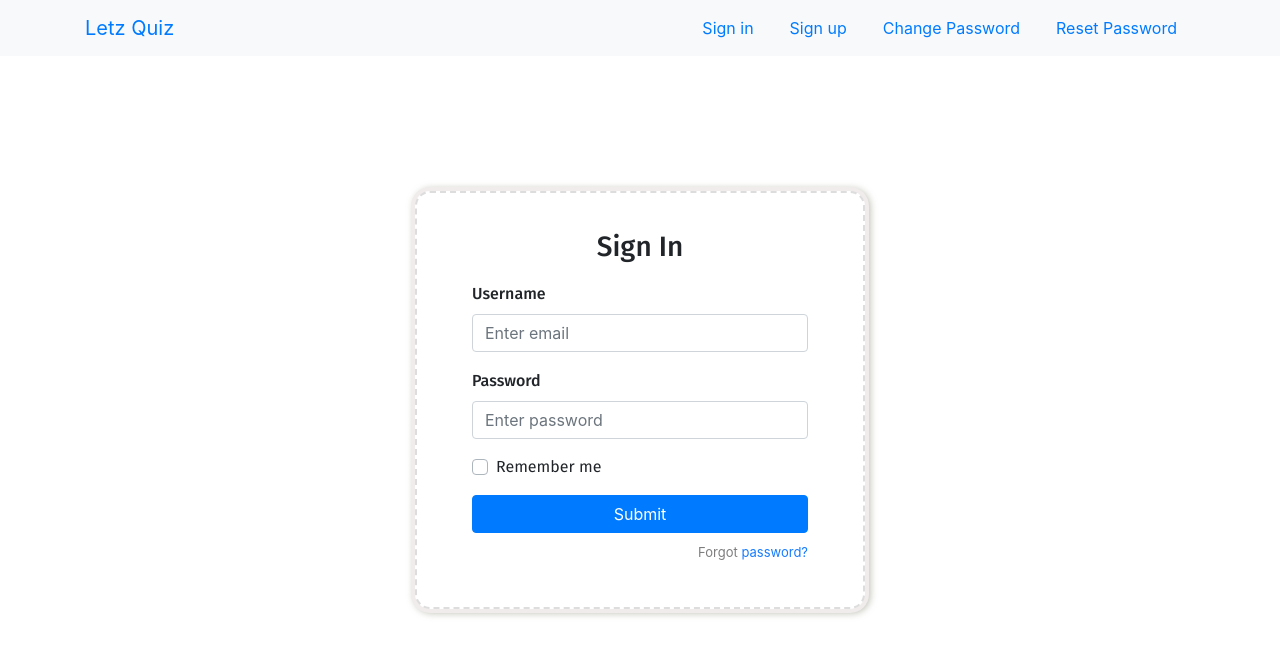
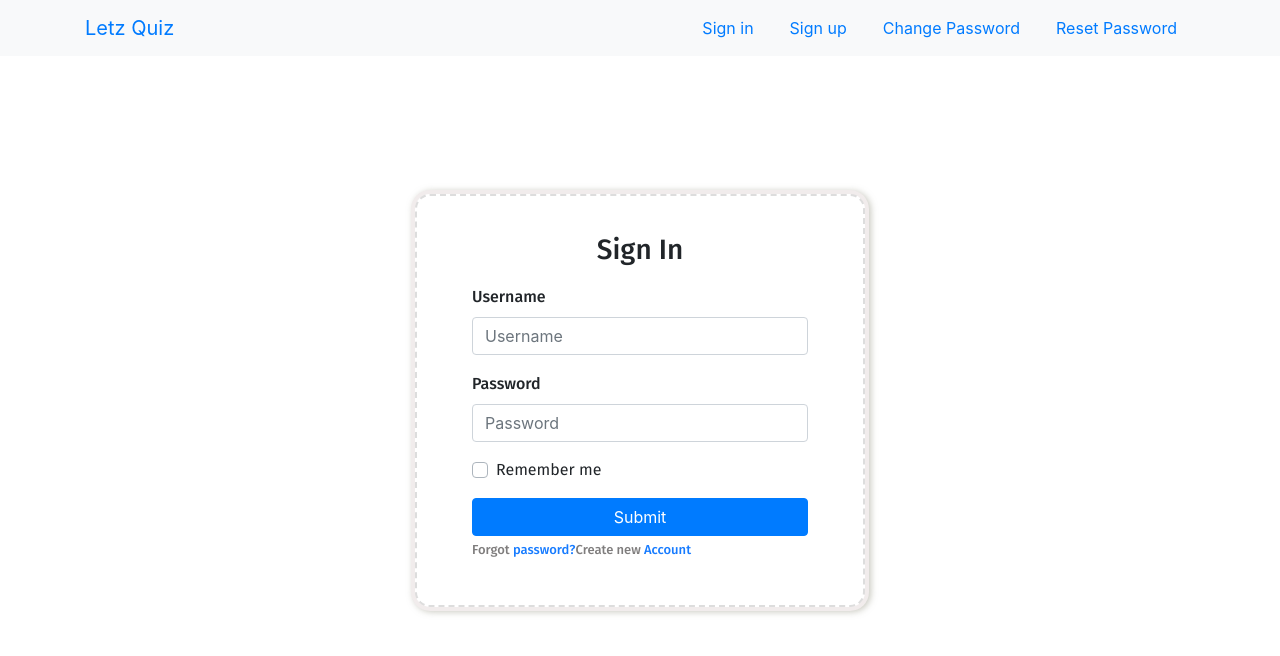
Before and after one commit to iamaswathi/Quiz, a React (Create React App) app in the folder quiz/: page /sign-in in a window 1280 px wide. Shown: the top 656 px of the page. Built offline with nearby package versions, Linux system fonts and the light colour scheme.

Commit message:
made signin post call

```diff
--- a/quiz/src/components/change-password.component.js
+++ b/quiz/src/components/change-password.component.js
@@ -96,6 +96,7 @@ export default class ChangePassword extends Component {
             <div className="auth-wrapper">
                 <div className="auth-inner">
                     <form onSubmit={this.handleSubmit} onChange={(e) => {this.handleChange(e)}}>
+                        <h3>Change Password</h3>
                         <div className="form-group">
                             <input type={this.state.type} className="form-control"
                                 placeholder="Current password" autoComplete="on" id="currentPassword" name="currentPassword" />
--- a/quiz/src/components/reset-password.component.js
+++ b/quiz/src/components/reset-password.component.js
@@ -5,8 +5,10 @@ export default class ResetPassword extends Component {
         return (
             <div className="auth-wrapper">
                 <div className="auth-inner">
-                    <h6>A reset password link will be sent to your registered email id</h6>
                     <form>
+                        <h3>Reset Password</h3>
+
+                        <h6>A reset password link will be sent to your registered email id</h6>
                         <div className="input-group mb-3">
                             <div className="input-group-prepend">
                             <span className="input-group-text"><i className="fa fa-envelope"></i></span>
--- a/quiz/src/components/signin.component.js
+++ b/quiz/src/components/signin.component.js
@@ -1,6 +1,10 @@
 import React, { Component } from "react";
 import { BrowserRouter as Switch, Route } from "react-router-dom";
+// import { Redirect } from 'react-router'
 import ResetPassword from "./reset-password.component";
+import SignUp from "./signup.component";
+// import AddNewQuestion from "./add-question.component";
+import { API_URL } from "./../shared/constants";
 
 export default class SignIn extends Component {
     constructor(props){
@@ -19,31 +23,32 @@ export default class SignIn extends Component {
             theData[key] = value;
         }
         console.log("submitted", theData);
-        this.callAPI();
+        this.callAPI(theData);
     }
 
-    callAPI() {
-        const requestOptions = {
-            method: 'POST',
-            headers: { 'Content-Type': 'application/json',
-            'Access-Control-Allow-Origin': '*' },
-            body: {
-                username: 'admin',
-                password: 'admin'
+    callAPI(theData) {
+        fetch(API_URL + '/login', {
+            method: 'post',
+            mode: 'cors',
+            headers: {
+                'Accept': 'application/json, text/plain, */*',
+                'Content-Type': 'application/json',
+                'Access-Control-Allow-Origin': '*'
+            },
+            body: JSON.stringify({
+                username: theData.username,
+                password: theData.password})
+        })
+        .then(response => response.json())
+        .then(result => {
+            console.log(result);
+            if(result.user.userType === 'admin') {
+
             }
-        };
-        // fetch('https://jsonplaceholder.typicode.com/posts', requestOptions)
-        //     .then(response => response.json())
-        //     .then(data => this.setState({ postId: data.id }));
-        fetch("https://8f462d07-eef9-44bf-8290-2b2d9a3dd6f5.mock.pstmn.io/login", requestOptions)
-        .then(response => response.json())
-        .then(result => console.log(result))
+        })
         .catch(error => console.log('error', error));
-        //   .then(qList => {
-        //     this.setState({ questionsList: qList.questions });
-        //     console.log(this.state);
-        // });
     }
+
     render() {
         return (
            <div className="auth-wrapper">
@@ -52,32 +57,36 @@ export default class SignIn extends Component {
                         <h3>Sign In</h3>
 
                         <div className="form-group">
-                        <label>Username</label>
-                        <input type="text" className="form-control" placeholder="Enter email" />
+                            <label htmlFor="username">Username</label>
+                            <input type="text" className="form-control" name="username" placeholder="Username" />
                         </div>
 
                         <div className="form-group">
-                        <label>Password</label>
-                        <input type="password" className="form-control" placeholder="Enter password"
+                            <label htmlFor="password">Password</label>
+                            <input type="password" className="form-control" name="password" placeholder="Password"
                             autoComplete="on" />
                         </div>
 
                         <div className="form-group">
                             <div className="custom-control custom-checkbox">
-                            <input type="checkbox" className="custom-control-input" id="customCheck1" />
-                            <label className="custom-control-label" htmlFor="customCheck1">Remember me</label>
+                                <input type="checkbox" className="custom-control-input" name="rememberMe" />
+                                <label className="custom-control-label" htmlFor="rememberMe">Remember me</label>
                             </div>
                         </div>
 
                         <button type="submit" className="btn btn-primary btn-block">Submit</button>
-                    <p className="forgot-password text-right">
+                        <span className="forgot-password text-right">
                             Forgot <a href="/reset-password">password?</a>
-                    </p>
+                        </span>
+                        <span className="forgot-password text-left">
+                            Create new <a href="/sign-up">Account</a>
+                        </span>
                     </form>
                 </div>
 
                 <Switch>
                     <Route path="/reset-password" component={ResetPassword} />
+                    <Route path="/sign-up" component={SignUp} />
                 </Switch>
             </div>
         );
--- a/quiz/src/components/signup.component.js
+++ b/quiz/src/components/signup.component.js
@@ -1,5 +1,6 @@
 import React, { Component } from "react";
-// import { BrowserRouter as Link } from "react-router-dom";
+import { BrowserRouter as Switch, Route } from "react-router-dom";
+import SignIn from "./signin.component";
 
 export default class SignUp extends Component {
     render() {
@@ -11,32 +12,36 @@ export default class SignUp extends Component {
                         <h3>Sign Up</h3>
 
                         <div className="form-group">
-                    <label>First name</label>
-                    <input type="text" className="form-control" placeholder="First name" />
+                            <label htmlFor="name">Name (Full)</label>
+                            <input type="text" className="form-control" name="name" placeholder="Name" />
                         </div>
 
                         <div className="form-group">
-                    <label>Last name</label>
-                    <input type="text" className="form-control" placeholder="Last name" />
+                            <label htmlFor="username">Username</label>
+                            <input type="text" className="form-control" name="username" placeholder="Username" />
                         </div>
 
                         <div className="form-group">
-                    <label>Email address</label>
-                    <input type="email" className="form-control" placeholder="Enter email" />
+                            <label htmlFor="email">Email address</label>
+                            <input type="email" className="form-control" name="email" placeholder="Email" />
                         </div>
 
                         <div className="form-group">
-                    <label>Password</label>
-                    <input type="password" className="form-control" placeholder="Enter password"
+                            <label htmlFor="password">Password</label>
+                            <input type="password" className="form-control" name="password" placeholder="Password"
                             autoComplete="on" />
                         </div>
 
                         <button type="submit" className="btn btn-primary btn-block">Sign Up</button>
                         <p className="forgot-password text-right">
-                    Already registered, <a href="www.google.com">Sign In?</a>
+                            Already registered, <a href="/sign-in">Sign In?</a>
                         </p>
                     </form>
                 </div>
+
+                <Switch>
+                    <Route path="/sign-in" component={SignIn} />
+                </Switch>
             </div>
         );
     }
--- a/quiz/src/shared/constants.js
+++ b/quiz/src/shared/constants.js
@@ -1,3 +1,15 @@
+export const API_URL = "https://8f462d07-eef9-44bf-8290-2b2d9a3dd6f5.mock.pstmn.io/";
+
+export const API_HEADER = {
+    method: 'post',
+    mode: 'cors',
+    headers: {
+        'Accept': 'application/json, text/plain, */*',
+        'Content-Type': 'application/json',
+        'Access-Control-Allow-Origin': '*'
+    }
+};
+
 export const QUIZCATEGORY = [
     {
         "key": "0",
```
Also changed, not shown: quiz/src/App.js (+5 -4 lines). Lines whose indentation alone changed are shown as unchanged.
